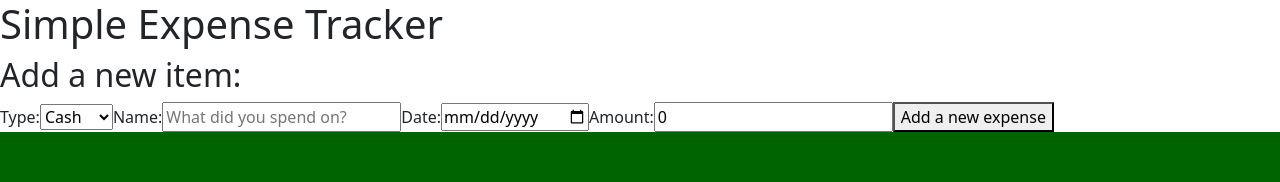
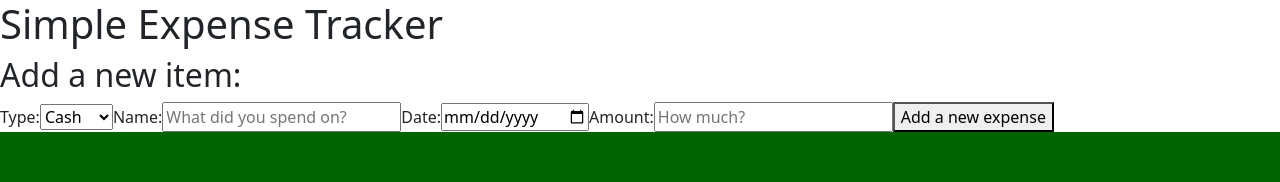
Before and after one commit to nomoneyrecord/Expense-Tracker-main, a React (Vite) app: page / in a window 1280 px wide. Shown: the top 182 px of the page. Built offline with nearby package versions, Linux system fonts and the light colour scheme.

Commit message:
Tender menu and date picker added

```diff
--- a/src/App.jsx
+++ b/src/App.jsx
@@ -7,7 +7,7 @@ function App() {
   const [count, setCount] = useState(0)
 
   return (
-    <>
+    <form>
       <h1 className="head">Simple Expense Tracker</h1>
       <h2 className="add-item">Add a new item:</h2>
         <label className="type-label">Type:
@@ -25,13 +25,13 @@ function App() {
           <input type="date" className="date" />
         </label>
         <label className="amount-label">Amount:
-        <input type="text" className="amount" value="0"/>
+          <input type="text" className="amount" placeholder="How much?"/>
         </label>
         <button className="add-button">
           Add a new expense
         </button>
-      <table></table>
-    </>
+
+    </form>
 )}
 
 export default App
```
Lines whose indentation alone changed are shown as unchanged.
